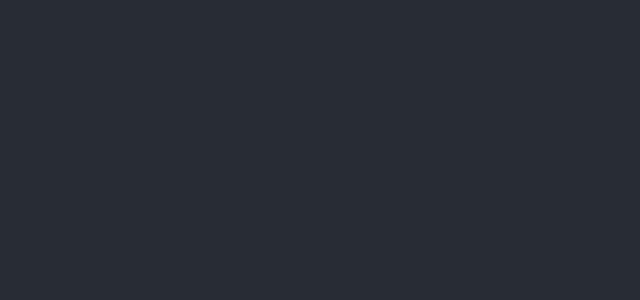
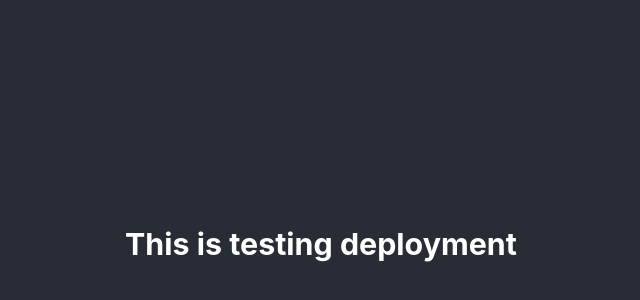
Before and after one commit to seattlefurby17/weather-wizard, a React (Create React App) app: page / in a window 1280 px wide. Shown: the part 156-456 px from the top of the page, without its empty margins (319-959 px from the left). Built offline with nearby package versions, Linux system fonts and the light colour scheme.

Commit message:
testing deployment

```diff
--- a/src/App.js
+++ b/src/App.js
@@ -6,7 +6,7 @@ function App() {
   return (
     <div className="App">
       <header className="App-header">
-
+      <h3> This is testing deployment </h3>
       </header>
     </div>
   );
```
